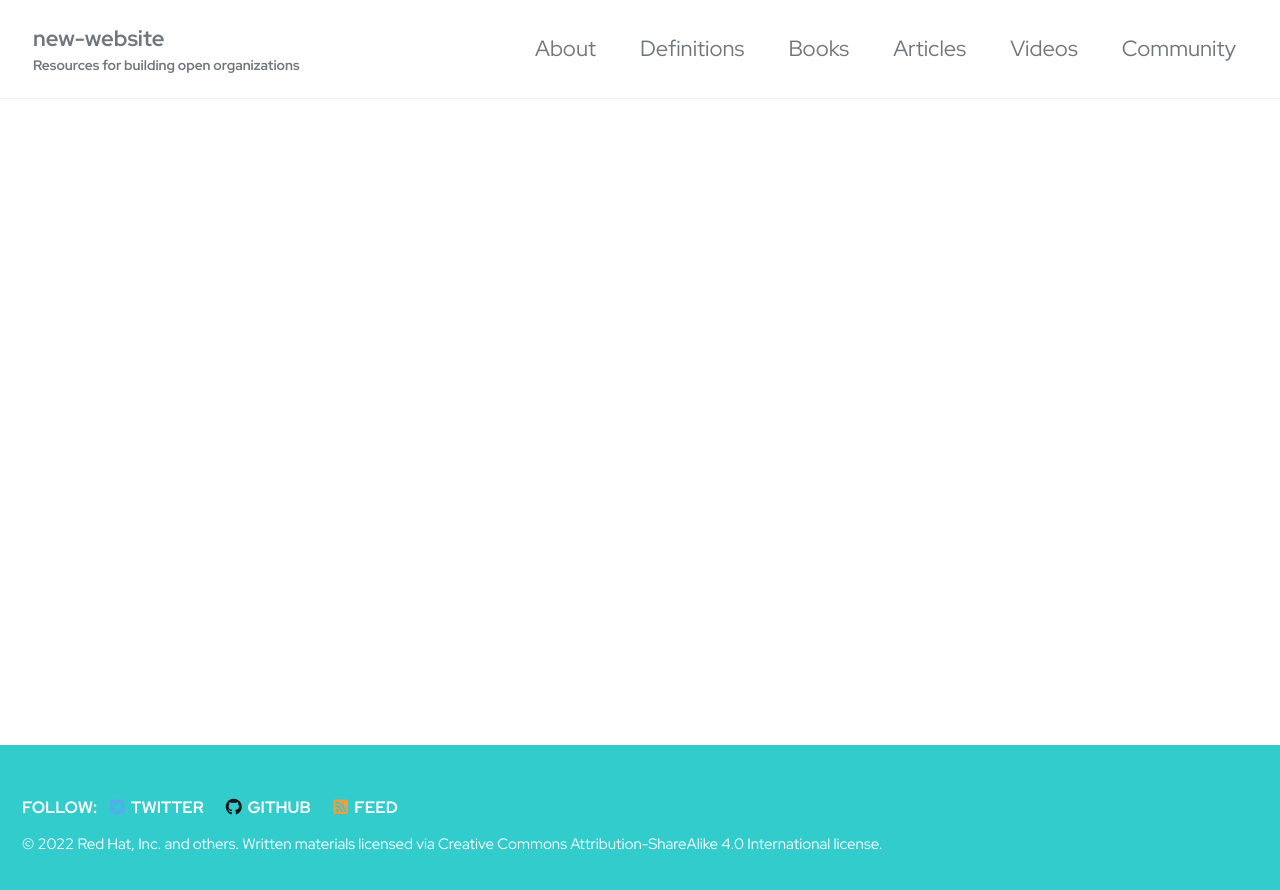
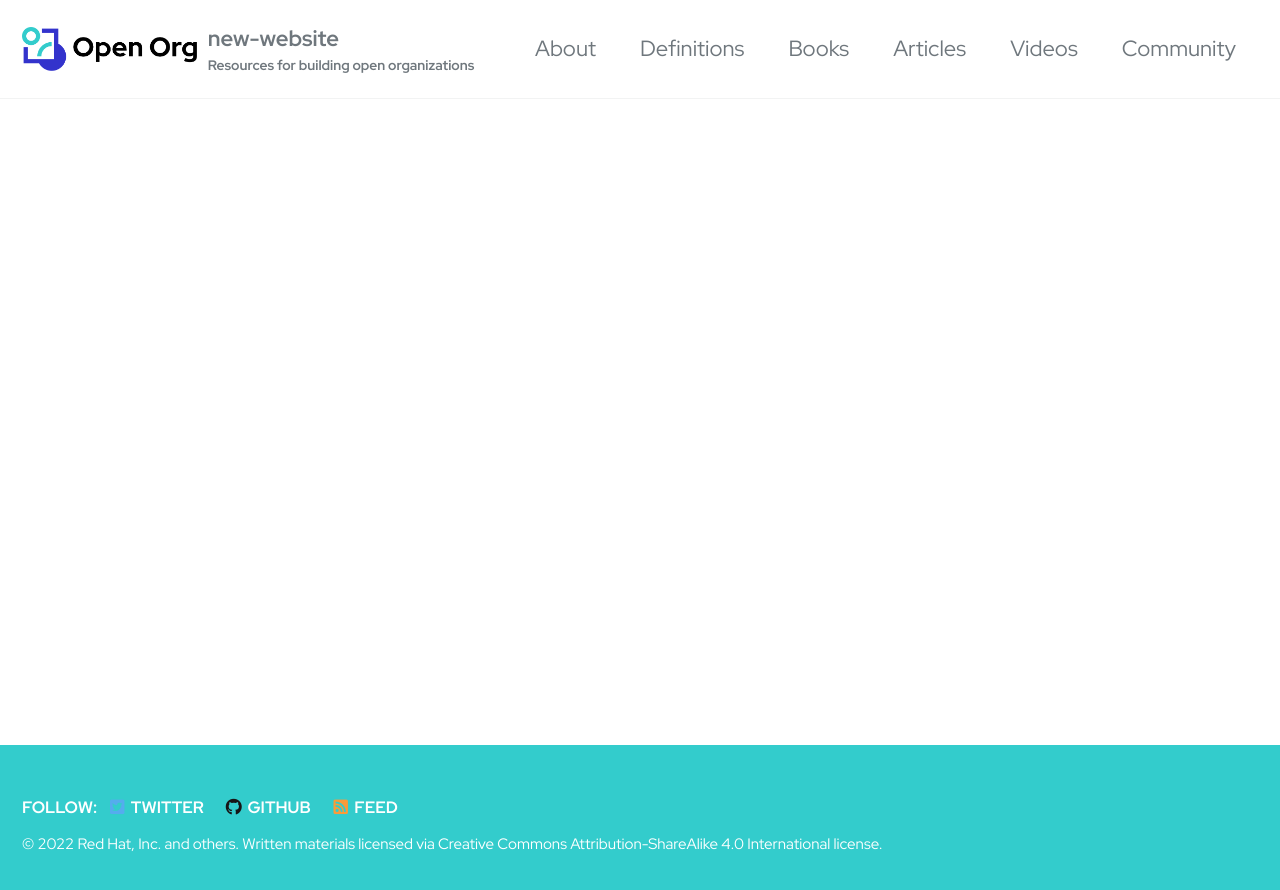
Before and after one commit to open-organization/new-website, a Jekyll site: the page built from index.html, in a window 1280 px wide. Shown: the top 890 px of the page. Built offline with Jekyll 4.4.1, drawn with Linux system fonts in a browser that asks for light colours; cached includes are drawn as plain includes; some web fonts are replaced; the list of posts is cut into pages by our own code.

Commit message:
added logo

```diff
--- a/_config.yml
+++ b/_config.yml
@@ -25,7 +25,7 @@ url                      : "https://theopenorganization.org"
 baseurl                  : #"/new-website"
 repository               : # GitHub username/repo-name e.g. "mmistakes/minimal-mistakes"
 teaser                   : # path of fallback teaser image, e.g. "/assets/images/500x300.png"
-logo                     : "/assets/images/oo-logo.svg"
+logo                     : "/assets/images/oo-logo.png"
 masthead_title           : # overrides the website title displayed in the masthead, use " " for no title
 # breadcrumbs            : false # true, false (default)
 words_per_minute         : 200
```
Also changed, not shown: assets/css/main.scss (line endings or trailing spaces), assets/images/oo-logo.png (added).
